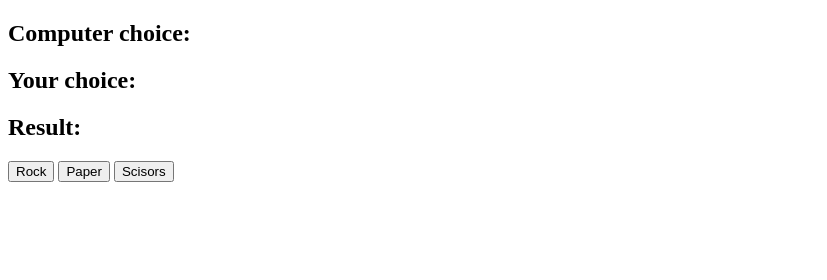
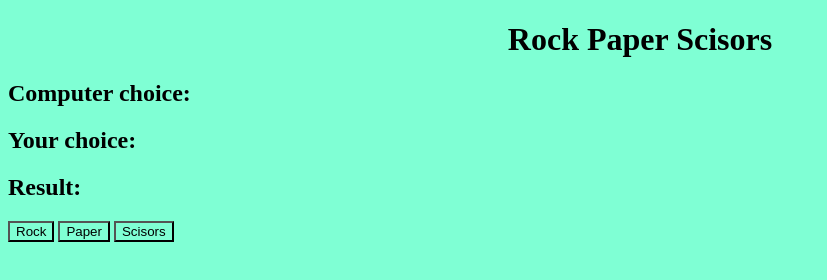
Before and after one commit to Vebra2/rock-paper-scisors, a plain HTML site: page index.html in a window 1280 px wide. Shown: the whole page, without its empty margins (0-827 px from the left). Drawn offline with Linux system fonts and the light colour scheme.

Commit message:
Added blue color

```diff
--- a/index.html
+++ b/index.html
@@ -5,8 +5,10 @@
     <meta http-equiv="X-UA-Compatible" content="IE=edge">
     <meta name="viewport" content="width=device-width, initial-scale=1.0">
     <title>Rock paper scisors</title>
+    <link rel="stylesheet" href="style.css">
 </head>
 <body>
+    <h1> Rock Paper Scisors </h1>
 
     <h2>Computer choice: <span id="computer-choice"></span></h2>
     <h2>Your choice: <span id="your-choice"></span></h2>
--- /dev/null
+++ b/style.css
@@ -0,0 +1,10 @@
+*{
+    background-color: aquamarine;
+}
+h1{
+    text-decoration: double;
+    text-align: center;
+}
+#your-choice{
+    text-align: end;
+}
```
